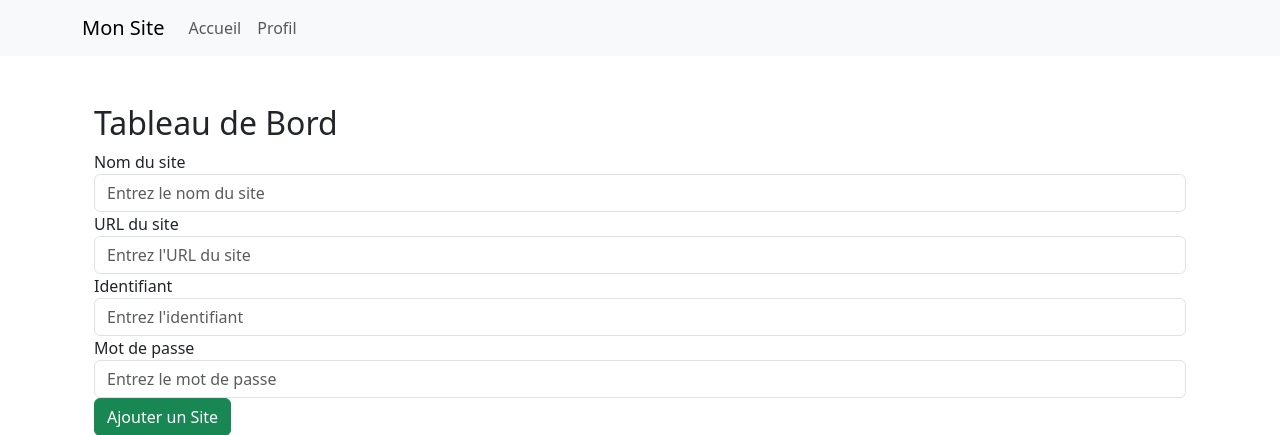
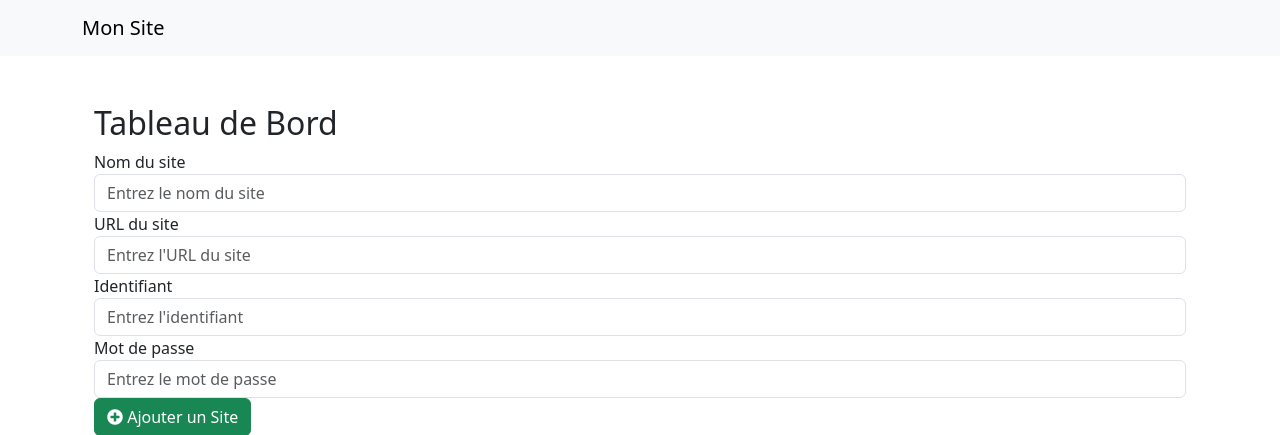
Before and after one commit to 123justin123/b3-c2-django-Boisson--Serres, a Django app: template PasswordManager/templates/dashboard.html in a window 1280 px wide. Shown: the top 435 px of the page. Run offline with Django 3.2, Linux system fonts and the light colour scheme; the template is opened without the code that fills it, so the values that code supplies are empty; some libraries are stand-ins or nearby versions.

Commit message:
Fix icon and modify navbarÃ

```diff
--- a/PasswordManager/templates/base.html
+++ b/PasswordManager/templates/base.html
@@ -7,6 +7,7 @@
     <meta name="viewport" content="width=device-width, initial-scale=1.0">
     <title>{% block title %}Password Manager{% endblock %}</title>
     {% bootstrap_css %}
+    <link rel="stylesheet" href="https://use.fontawesome.com/releases/v5.8.2/css/all.css">
 </head>
 <body>
     <nav class="navbar navbar-expand-lg navbar-light bg-light">
@@ -18,12 +19,6 @@
             </button>
             <div class="collapse navbar-collapse" id="navbarNav">
                 <ul class="navbar-nav ml-auto">
-                    <li class="nav-item">
-                        <a class="nav-link" href="#">Accueil</a>
-                    </li>
-                    <li class="nav-item">
-                        <a class="nav-link" href="#">Profil</a>
-                    </li>
                      {% if user.is_authenticated %}
                         <li class="nav-item">
                             <a class="nav-link" href="{% url 'logout' %}">Déconnexion</a>
```
